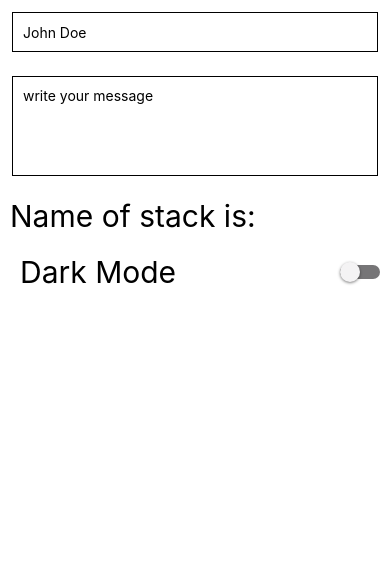
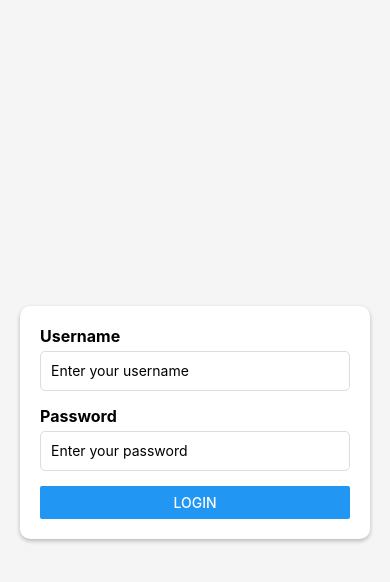
Before and after one commit to Narotam-Mishra/react-native-learning, a React Native app in the folder RNForms/: screen / in a window 390 px wide. Shown: the top 582 px of the page. Built offline with nearby package versions, Linux system fonts and the light colour scheme.

Commit message:
react-native_Login_Form_1.62

```diff
--- a/RNForms/App.js
+++ b/RNForms/App.js
@@ -1,67 +1,65 @@
 import { useState } from 'react';
-import { StyleSheet, Text, View, StatusBar, SafeAreaView, TextInput, Switch } from 'react-native';
+import { StyleSheet, Text, View, SafeAreaView, TextInput, Button } from 'react-native';
 
 export default function App() {
-  const [name, setName] = useState("");
-  const [isDarkMode, setIsDarkMode] = useState(false);
+  const [username, setUsername] = useState("");
+  const [password, setPassword] = useState("");
 
   return (
-    <SafeAreaView style={styles.container}>
-      <TextInput
-        style={styles.input}
-        value={name}
-        onChangeText={setName}
-        placeholder="John Doe"
-        // secureTextEntry={false}
-        // keyboardType="ascii-capable"
-        autoCorrect={false}
-        autoCapitalize="none"
-      />
-      <TextInput
-        style={[styles.input, styles.multilineText]}
-        placeholder="write your message"
-        multiline
-      />
-      <Text style={styles.text}>Name of stack is: {name}</Text>
-
-      {/* Switch component */}
-      <View style={styles.switchContainer}>
-        <Text style={styles.text}>Dark Mode</Text>
-        <Switch
-          value={isDarkMode}
-          onValueChange={() => setIsDarkMode((prevState) => !prevState)}
-          trackColor={{ false: "#767577", true: "#81b0ff" }}
-          thumbColor="#f4f3f4"
+    <View style={styles.container}>
+      <View style={styles.form}>
+        <Text style={styles.label}>Username</Text>
+        <TextInput
+          style={styles.input}
+          placeholder="Enter your username"
+          value={username}
+          onChangeText={setUsername}
         />
+        <Text style={styles.label}>Password</Text>
+        <TextInput
+          style={styles.input}
+          placeholder="Enter your password"
+          secureTextEntry
+          value={password}
+          onChangeText={setPassword}
+        />
+        <Button title="Login" onPress={() => {}} />
       </View>
-    </SafeAreaView>
+    </View>
   );
 }
 
 const styles = StyleSheet.create({
   container: {
     flex: 1,
-    backgroundColor: '#fff',
-    paddingTop: StatusBar.currentHeight,
+    justifyContent: 'center',
+    paddingHorizontal: 20,
+    backgroundColor: "#f5f5f5"
+  },
+  form: {
+    backgroundColor: "#fff",
+    padding: 20,
+    borderRadius: 10,
+    shadowColor: "#000",
+    shadowOffset: {
+      width: 0,
+      height: 2
+    },
+    shadowOpacity: 0.25,
+    shadowRadius: 4,
+    elevation: 5,
+  },
+  label : {
+    fontSize: 16,
+    marginBottom: 5,
+    fontWeight: "bold",
   },
   input: {
     height: 40,
-    margin: 12,
+    borderColor: "#ddd",
+    borderWidth: 1,
+    marginBottom: 15,
     padding: 10,
-    borderWidth: 1,
-  },
-  text: {
-    fontSize: 30,
-    padding: 10,
-  },
-  multilineText: {
-    minHeight: 100,
-    textAlignVertical: 'top'
-  },
-  switchContainer: {
-    flexDirection: 'row',
-    alignItems: 'center',
-    justifyContent: 'space-between',
-    paddingHorizontal: 10,
+    borderRadius: 5,
   }
 });
```
Also changed, not shown: 1 other file (tests, documents, lock files or other folders).
